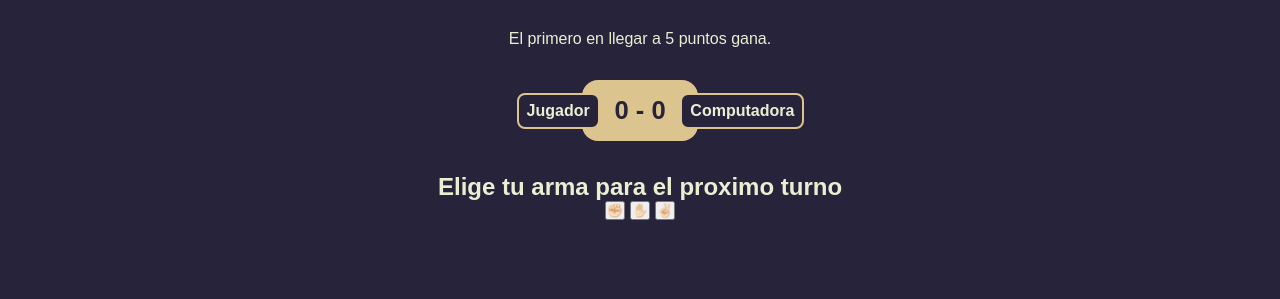
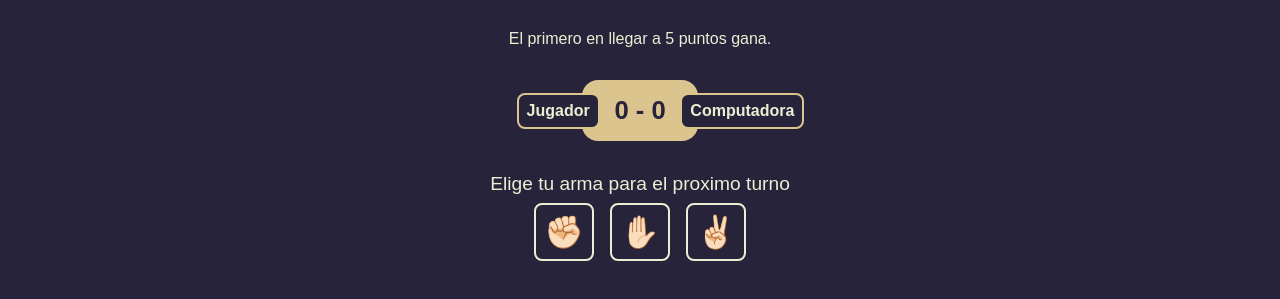
Before and after one commit to lucas29951/piedra-papel-tijera, a plain HTML site: page index.html in a window 1280 px wide. Shown: the part 89-388 px from the top of the page. Drawn offline with Linux system fonts and the light colour scheme.

Commit message:
Propiedades CSS añadidas para la seccion agregada

```diff
--- a/style.css
+++ b/style.css
@@ -75,3 +75,28 @@ main {
 .marcador .puntos {
     font-size: 1.6rem;
 }
+
+.elige-tu-arma {
+    margin-bottom: 2rem;
+}
+
+.elige-tu-arma h2 {
+    font-size: 1.2rem;
+    font-weight: 400;
+    margin-bottom: .5rem;
+}
+
+.armas {
+    display: flex;
+    justify-content: center;
+    gap: 1rem;
+}
+
+.arma {
+    font-size: 2rem;
+    background-color: var(--clr-purple);
+    border: 2px solid var(--clr-beige);
+    padding: .5rem;
+    border-radius: .5rem;
+    cursor: pointer;
+}
```
